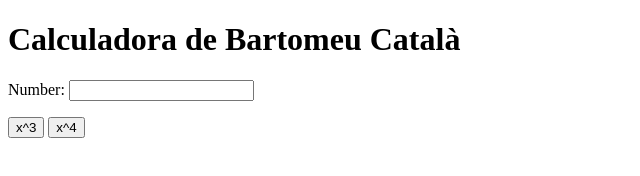
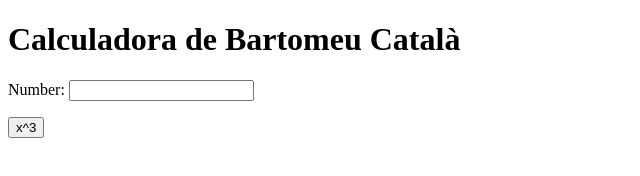
Before and after one commit to tcatalar/my_calculator, a plain HTML site: page index.html in a window 1280 px wide. Shown: the full height of the page, 0-640 px from the left. Drawn offline with Linux system fonts and the light colour scheme.

Commit message:
x^3 button

```diff
--- a/index.html
+++ b/index.html
@@ -10,7 +10,7 @@
 		<input type="text" id="n1">
 		<p>
 			<button onclick="cube()"> x^3 </button>
-			<button onclick="power_4()"> x^4</button>
+
 		</p>
 		<script type="text/javascript">
 			function cube() {
```
